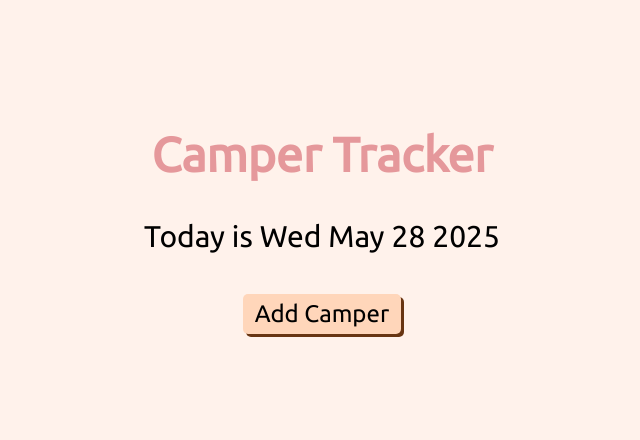
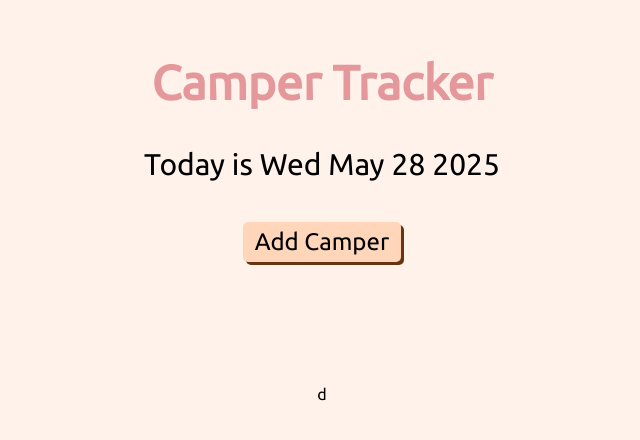
Before and after one commit to Divyansh-Jitpure/CamperTracker, a React (Vite) app in the folder client/: page / in a window 1280 px wide. Shown: the part 168-608 px from the top of the page, without its empty margins (318-958 px from the left). Built offline with nearby package versions, Linux system fonts and the light colour scheme; no server answers.

Commit message:
Add Camper API Done

```diff
--- a/client/src/components/Calendar.jsx
+++ b/client/src/components/Calendar.jsx
@@ -1,7 +1,7 @@
 import React from "react";
 
 const Calendar = () => {
-  return <div></div>;
+  return <div>d</div>;
 };
 
 export default Calendar;
--- a/client/src/pages/Home.jsx
+++ b/client/src/pages/Home.jsx
@@ -1,5 +1,6 @@
 import React from "react";
 import API from "../utils/api";
+import Calendar from "../components/Calendar";
 
 const Home = () => {
   const today = new Date();
@@ -12,14 +13,20 @@ const Home = () => {
         alert("Camper added successfully!");
       })
       .catch((error) => {
-        console.error("Error adding camper:", error);
-        alert("Failed to add camper. Please try again.");
+        console.log(
+          "Error adding camper:",
+          error.response?.data || error.message,
+        );
+        alert(error.response?.data?.error || "Failed to add camper");
       });
   };
 
   return (
-    <div className="flex min-h-screen flex-col items-center justify-center bg-[#FFF2EB]">
-      <h1 className="text-5xl font-semibold text-[#E5989B]">Camper Tracker</h1>
+    <div className="flex min-h-screen flex-col items-center justify-center gap-30 bg-[#FFF2EB]">
+      <section className="flex flex-col items-center justify-center">
+        <h1 className="text-5xl font-semibold text-[#E5989B]">
+          Camper Tracker
+        </h1>
 
         <p className="my-10 text-3xl">Today is {today.toDateString()}</p>
 
@@ -29,6 +36,8 @@ const Home = () => {
         >
           Add Camper
         </button>
+      </section>
+      <Calendar />
     </div>
   );
 };
```
Also changed, not shown: 1 other file (tests, documents, lock files or other folders). Lines whose indentation alone changed are shown as unchanged.
